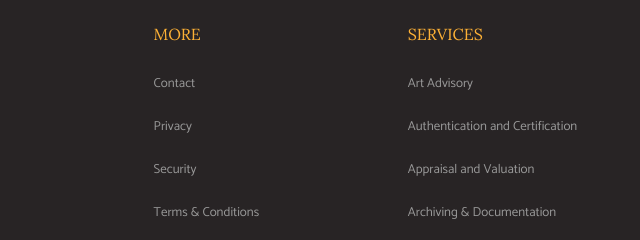
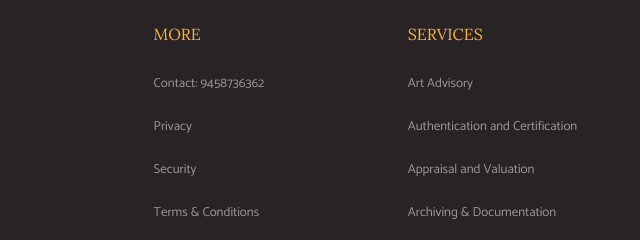
Before and after one commit to srinivaswebdeveloper/dag, a plain HTML site: page one.html in a window 1280 px wide. Shown: the part 955-1195 px from the top of the page, 139-779 px from the left. Drawn offline with Linux system fonts and the light colour scheme.

Commit message:
first change commit

```diff
--- a/one.html
+++ b/one.html
@@ -135,7 +135,7 @@ anonymity. It meant extensive travels across the country, to re-familiarise with
             <div class="More commonFootLink">
                 <div class="footLinkTitle"> MORE </div>
                 <ul>
-                <li> <a href="#">Contact</a> </li>
+                <li> <a href="#">Contact: 9458736362</a> </li>
                 <li> <a href="#">Privacy</a> </li>
                 <li> <a href="#">Security</a> </li>
                 <li> <a href="#">Terms & Conditions</a> </li>
```
